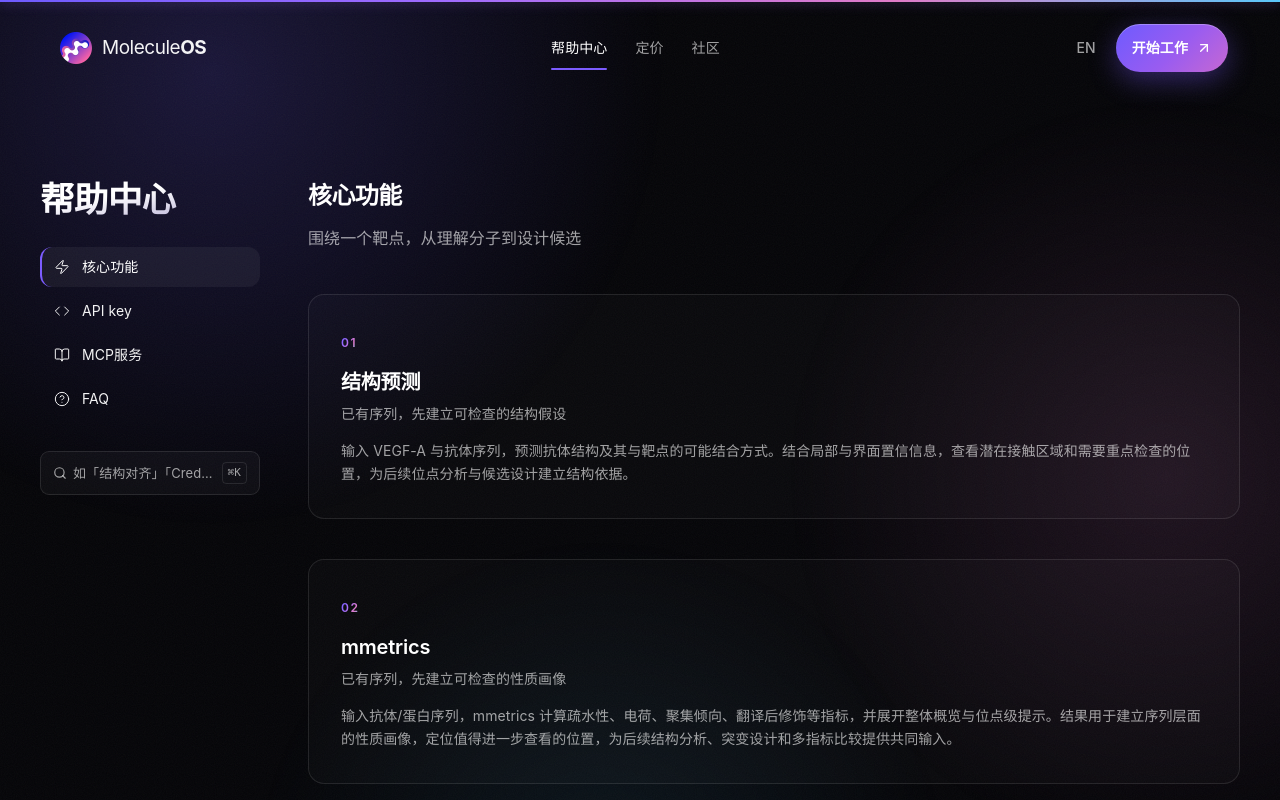
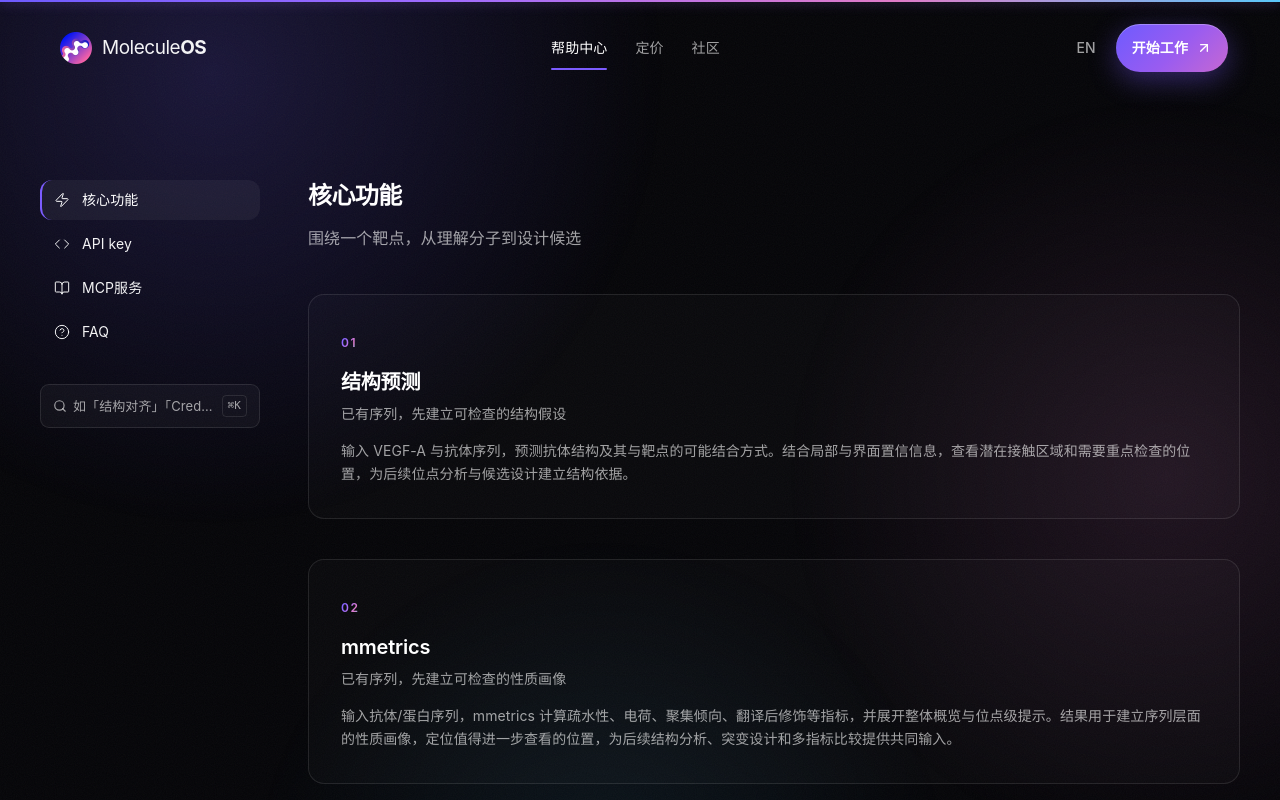
Before and after one commit to mollaxu/moleculeos-website, a Next.js app: page /help in a window 1280 px wide. Shown: the top 800 px of the page. Built offline with nearby package versions, Linux system fonts and the light colour scheme.

Commit message:
fix: 移除帮助中心侧边导航上方的标题

```diff
--- a/components/pages/help-page.tsx
+++ b/components/pages/help-page.tsx
@@ -149,7 +149,6 @@ export function HelpPage({ locale, kind = 'home' }: { locale: Locale; kind?: 'ho
       <div className="grid gap-10 lg:grid-cols-[220px_minmax(0,1fr)] lg:gap-12">
         {/* 左侧导航 */}
         <aside className="lg:sticky lg:top-28 lg:self-start">
-          <h1 className="section-title mb-6">{t('title')}</h1>
           <nav className="flex flex-col gap-1" aria-label="Help navigation">
             {helpNavItems.map((item) => {
               const Icon = item.icon;
```
Also changed, not shown: 1 other file (tests, documents, lock files or other folders).
